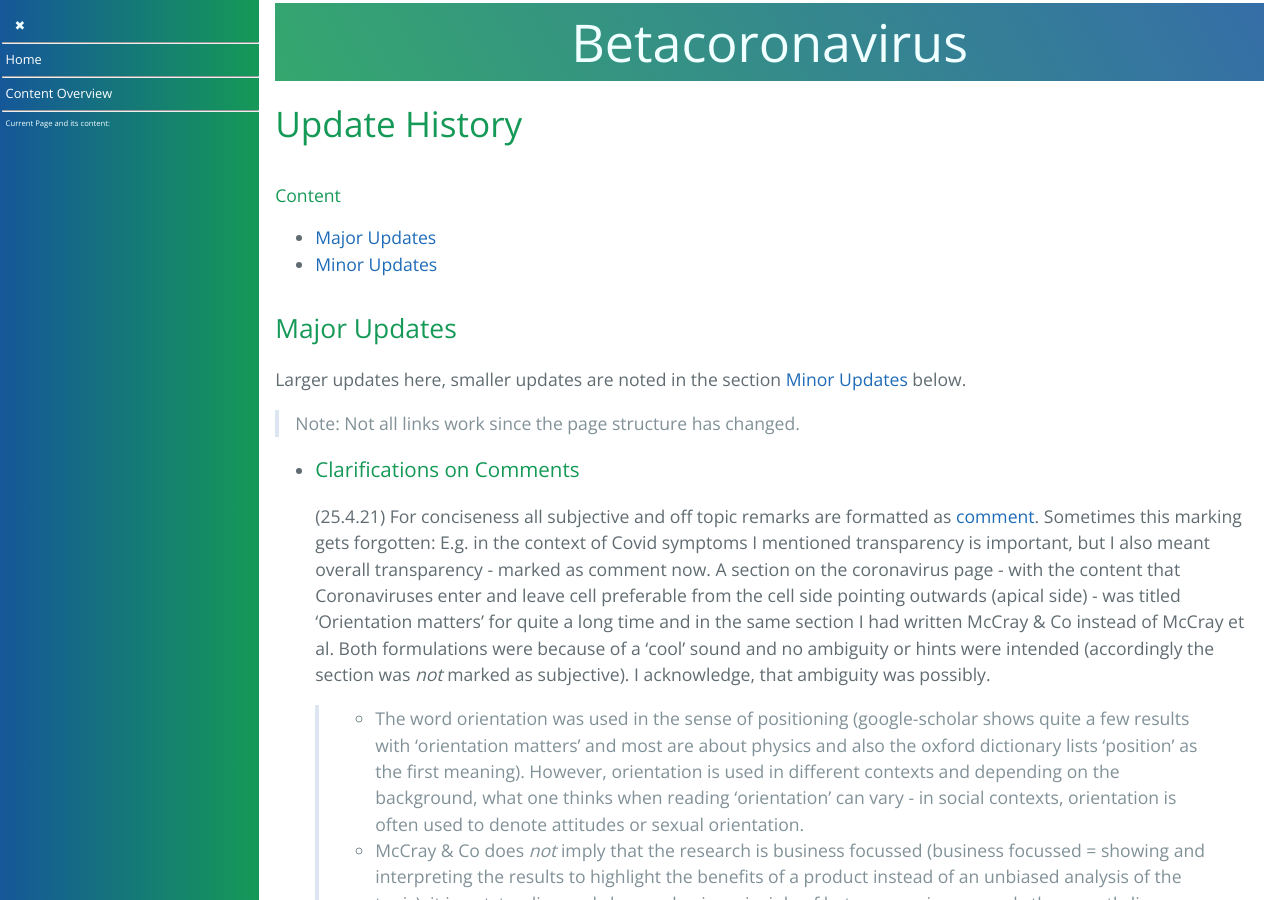
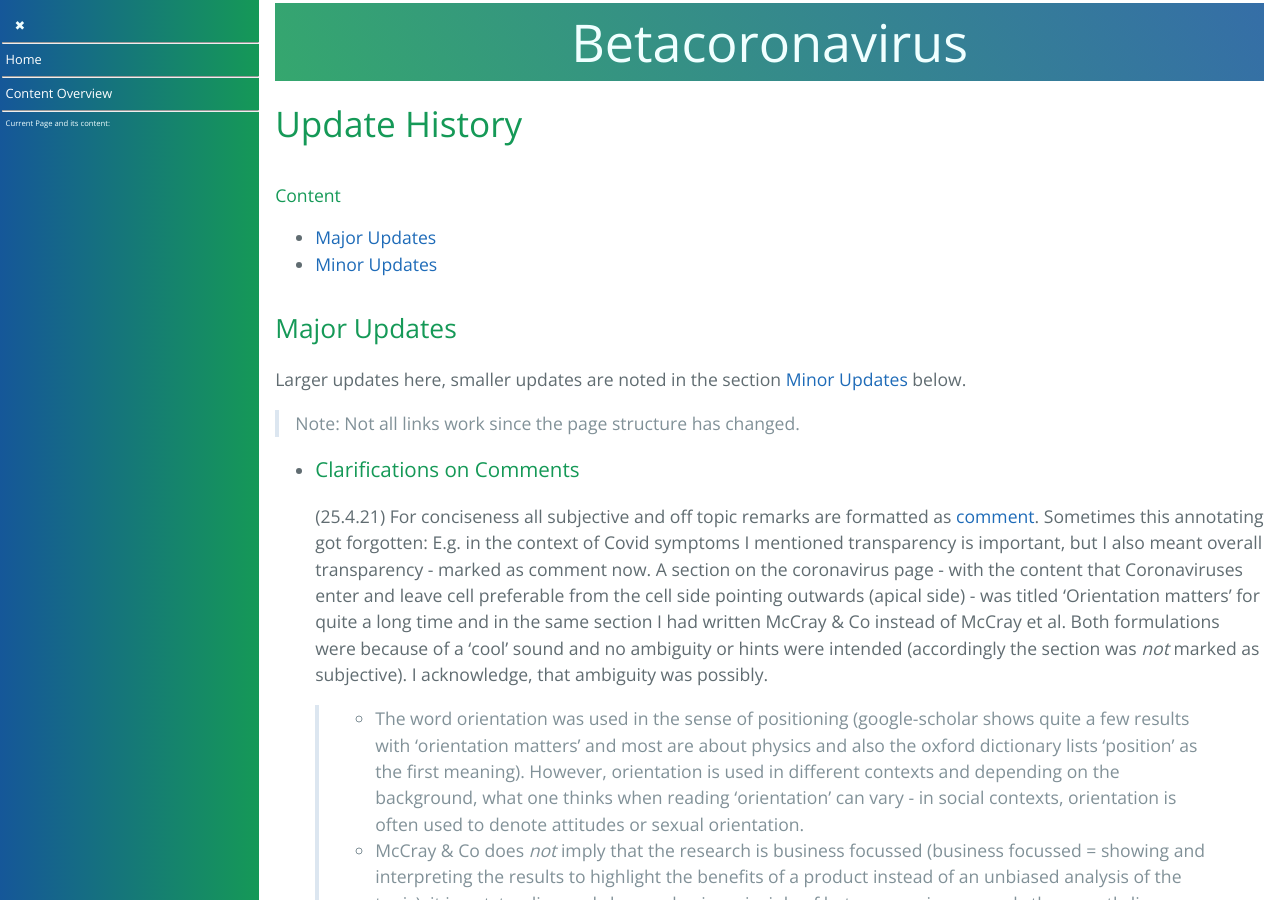
Before and after one commit to forestgrape/coronavirus, a Jekyll site: the page built from 1_introduction/update_history.md, in a window 1280 px wide and 900 px high. Built offline with Jekyll 4.4.1, drawn with Linux system fonts in a browser that asks for light colours; our own code applies the rules of GitHub Pages for plain Markdown files.

Commit message:
formulation

```diff
--- a/1_introduction/update_history.md
+++ b/1_introduction/update_history.md
@@ -12,8 +12,7 @@ Larger updates here, smaller updates are noted in the section [Minor Updates](#m
 
 - ### Clarifications on Comments
   (25.4.21)
-  For conciseness all subjective and off topic remarks are formatted as [comment](../index.md#comments).
-  Sometimes this marking gets forgotten: E.g. in the context of Covid symptoms I mentioned transparency is important, but I also meant overall transparency - marked as comment now.
+  For conciseness all subjective and off topic remarks are formatted as [comment](../index.md#comments). Sometimes this annotating got forgotten: E.g. in the context of Covid symptoms I mentioned transparency is important, but I also meant overall transparency - marked as comment now.
   A section on the coronavirus page - with the content that Coronaviruses enter and leave cell preferable from the cell side pointing outwards (apical side) - was titled 'Orientation matters' for quite a long time and in the same section I had written McCray & Co instead of McCray et al. Both formulations were because of a 'cool' sound and no ambiguity or hints were intended (accordingly the section was *not* marked as subjective). I acknowledge, that ambiguity was possibly.
     > * The word orientation was used in the sense of positioning  (google-scholar shows quite a few results with 'orientation matters' and most are about physics and also the oxford dictionary lists 'position' as the first meaning).  However, orientation is used in different contexts and depending on the background, what one thinks when reading 'orientation' can vary - in social contexts, orientation is often used to denote attitudes or sexual orientation.
     > * McCray & Co does *not* imply that the research is business focussed (business focussed = showing and interpreting the results to highlight the benefits of a product instead of an unbiased analysis of the topic), it is outstanding and shows a basics principle of betacoronavirus, namely they mostly live on the surfaces and not within tissues.
@@ -108,7 +107,7 @@ Larger updates here, smaller updates are noted in the section [Minor Updates](#m
 - 15./16.10. Early Online Update for the sections [Protection Measures](../7_social/controlling.md#thoughts-about-social-measures) and [Transmission](../5_epidemiological/transmission.md) in online work. Due to steep increase of cases in Europe and new pieces of evidence regarding transmission.
     > The steep increases despite protection measures in place is noteworthy, since it indicates many hidden/undetected cases.
 - 10./14.10. References to section 'Backtracing SARS-like' re-added. The references are found in the article [Hypotheses about Nidovirales](2_biological/hosts_of_nidovirales.md)
-- 8.-13. 10. Public Advice and Suggestions renamed to [Public/General Suggestions and Thoughts](../1_introduction/suggestions_and_tips.md#public-suggestions-and-thoughts) and adapted
+- 8.-13. 10. Public Advice and Suggestions renamed to [Public/General Suggestions and Thoughts](../1_introduction/suggestions.md#public-suggestions-and-thoughts) and adapted
 - 3.8. [Airborne Transmission](../5_epidemiological/transmission.md#recap-airborne-transmission) section added
 - 7.7. 7 Storage options to memorize metabolism on the [Coronaviruses](../2_biological/life-forms.md) page
 - 2.7. Mask section redone and grouped into it mask related comments scattered throughout the page
```
